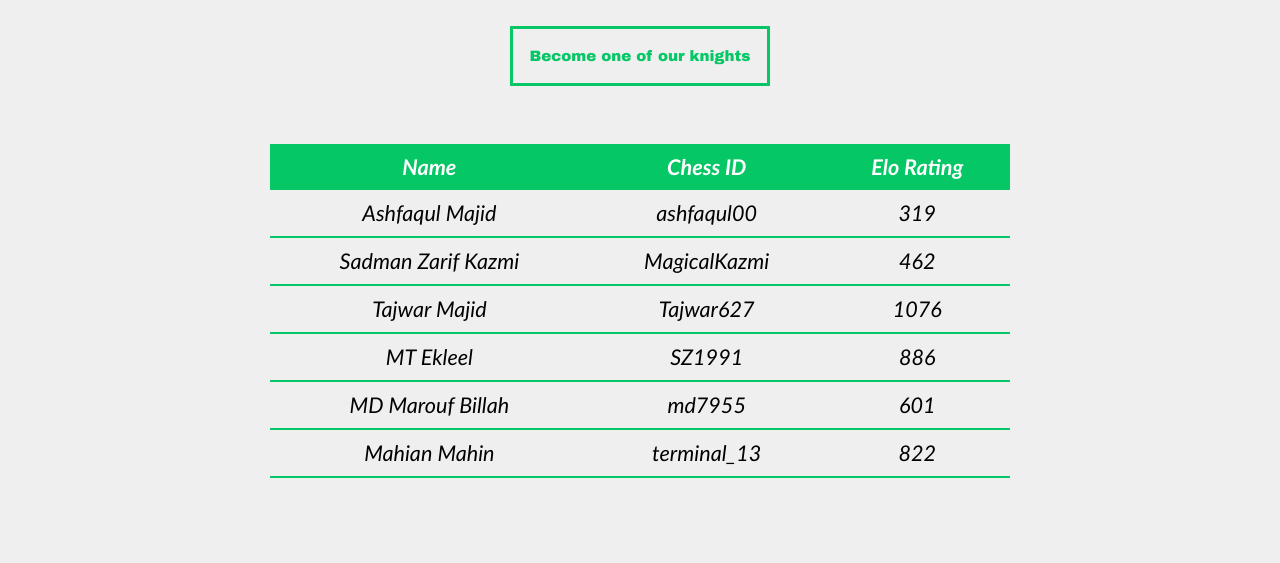
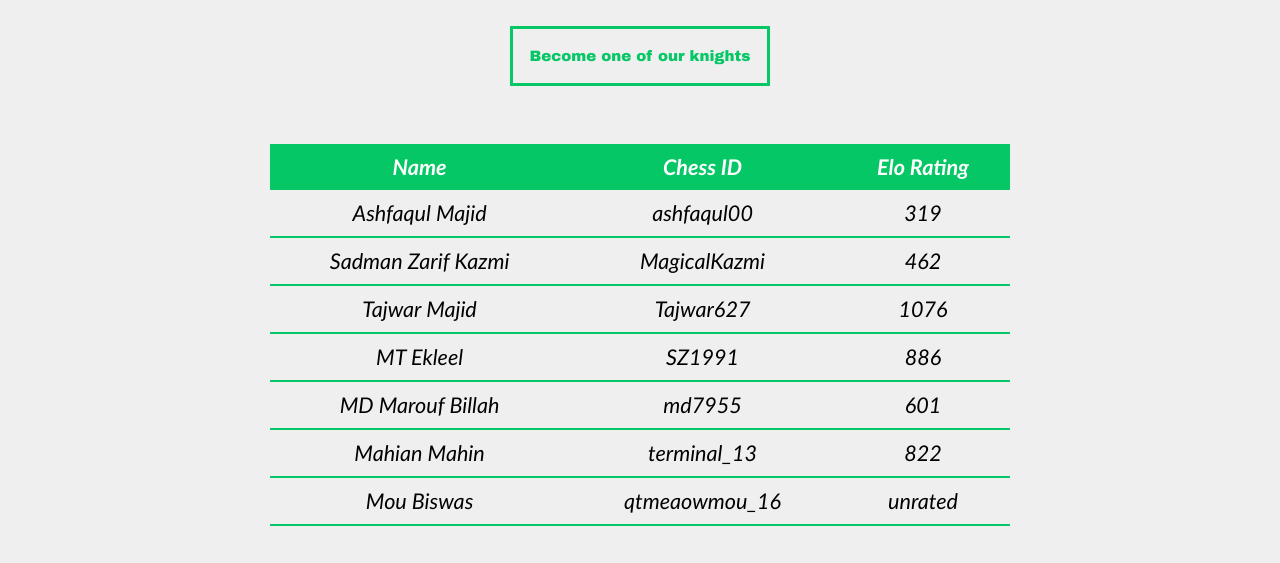
Before and after one commit to mahianmahin/knights, a plain HTML site: page members.html in a window 1280 px wide. Shown: the part 441-1004 px from the top of the page. Before the commit the page ends 956 px from the top, so only its background shows below. Drawn offline with Linux system fonts and the light colour scheme.

Commit message:
Update members.html

```diff
--- a/members.html
+++ b/members.html
@@ -88,6 +88,12 @@
                         <td class="data">822</td>
                     </tr>
 
+                    <tr class="row">
+                        <td class="data">Mou Biswas</td>
+                        <td class="data">qtmeaowmou_16</td>
+                        <td class="data">unrated</td>
+                    </tr>
+
 <!--
                     <tr class="row">
                         <td class="data">%name%</td>
```
